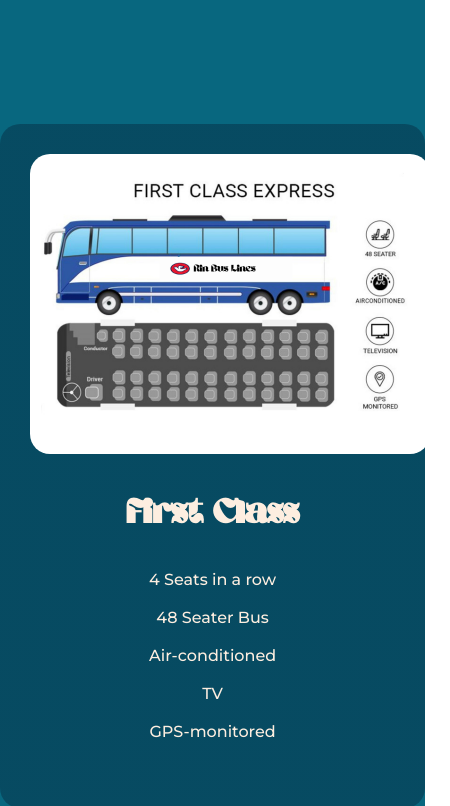
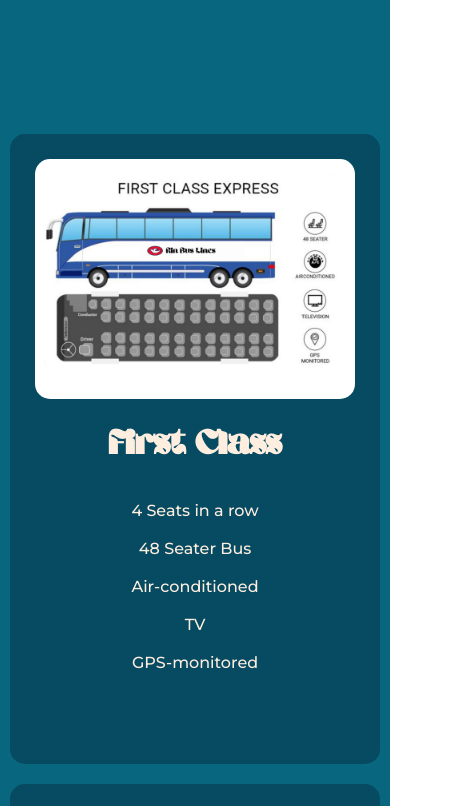
Before and after one commit to YshiSenpai/RinBusLines, a plain HTML site: page index.html in a window 390 px wide. Shown: the part 1020-1826 px from the top of the page, 450 px wide, since content can reach past the window. Drawn offline with Linux system fonts and the light colour scheme; a script that the page names is missing.

Commit message:
Update style.css

```diff
--- a/style.css
+++ b/style.css
@@ -10,10 +10,7 @@ font-family: Ahsing;
     box-sizing: border-box;
     margin:0;
     padding:0;
-}
-
-body{
-width: 100%;
+    overflow-x: hidden;
 }
 
 .BusBG{
@@ -153,21 +150,33 @@ font-size: 35px;
 font-weight: 3px;
 }
 
+figcaption{
+      bottom: 0;
+      left: 0;
+      width: 100%;
+      text-align: center;
+      padding: 10px;
+}
 
 .fce{
-   margin: 20px;
-   width: 400px;
    border-radius: 20px;
+   max-width: 400px;
+      width: 100%;
+   height: auto;
+   display: block;
+   overflow: hidden;
 }
 
 .fig{
-    width: fit-content;
     border-radius: 20px;
-    padding:10px ;
+    padding:25px ;
     background:linear-gradient(rgba(4,9,30,0.3),rgba(4,9,30,0.3));
     margin-left: auto;
     margin-right: auto;
     margin-bottom: 20px;
+    position: relative;
+    overflow: hidden;
+    width: fit-content;
 }
 
 /*About*/
@@ -752,8 +761,9 @@ button{
 /*Responsive*/
 
 @media only screen and (max-width: 600px) {
-    body{width: 109%;}
-    .fig{width: 100%;}
+    body{overflow-x: hidden;width: 100%;}
+     .fig{max-width: 100%; height: auto; margin: 10px; border-radius: 15px;}
+     .fce{border-radius: 15px;}
     #fcontainer .fc1 .fc2 .fc3 .Socials{width: 100%; justify-content: center; text-align: center;}
 
   }
```
Lines whose indentation alone changed are shown as unchanged.
